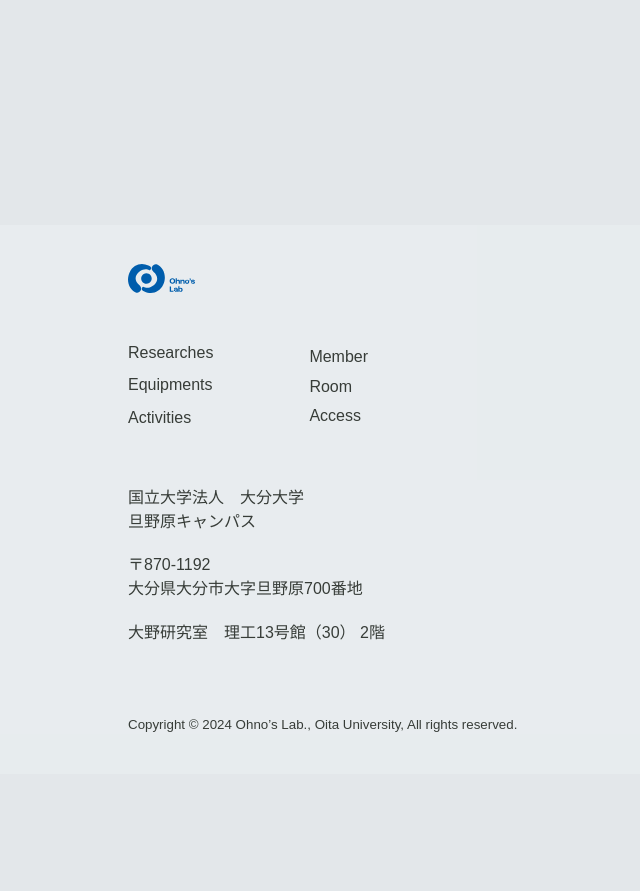
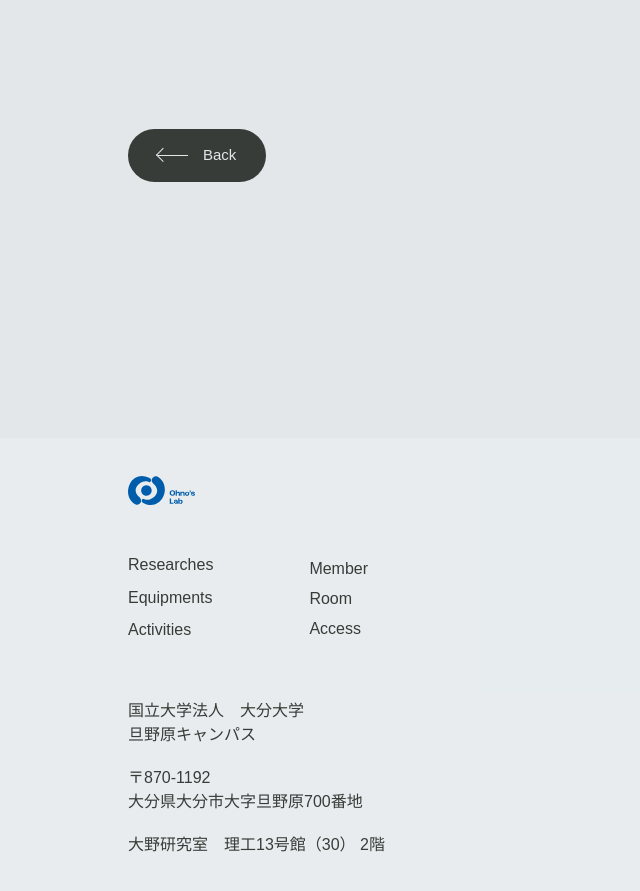
Before and after one commit to svertkatter/ohnolab3, a Nuxt app: page /researches in a window 1280 px wide. Shown: the part 2020-2911 px from the top of the page, without its empty margins (32-672 px from the left). Before the commit the page ends 2794 px from the top, so only its background shows below. Built offline with nearby package versions, Linux system fonts and the light colour scheme; a web font is replaced by a local one.

Commit message:
feat: :sparkles: 戻るボタンを追加

```diff
--- a/assets/css/style.css
+++ b/assets/css/style.css
@@ -270,6 +270,11 @@ img{
     }
 }
 
+.button-back{
+    --section-margin: 10em;
+    margin-top: var(--section-margin);
+}
+
 .buttonLink {
     display: flex;
     padding: 1em 2em;
@@ -299,7 +304,11 @@ img{
     &:hover .arrowRight{
         width: 10em;
         color: var(--main-color);
+    }
 
+    &:hover .arrowLeft{
+        width: 10em;
+        color: var(--main-color);
     }
 
     a{
@@ -334,6 +343,33 @@ img{
         position: absolute;
         top: 50%;
         right: -0.05em;
+        box-sizing: border-box;
+    }
+}
+
+.arrowLeft {
+    display: inline-block;
+    vertical-align: middle;
+    color: var(--base-color);
+    line-height: 1;
+    position: relative;
+    width: 2em;
+    height: 0.1em;
+    background: currentColor;
+    transition: .3s all;
+
+    &::before {
+        content: '';
+        width: 0.65em;
+        height: 0.65em;
+        border: 0.1em solid currentColor;
+        border-left: 0;
+        border-bottom: 0;
+        transform: rotate(-135deg);
+        transform-origin: top left;
+        position: absolute;
+        top: 0.5em;
+        left: 0.3em;
         box-sizing: border-box;
     }
 }
--- /dev/null
+++ b/components/BackButton.vue
@@ -0,0 +1,8 @@
+<template>
+    <div class="moreButton">
+      <NuxtLink to="/" class="buttonLink">
+        <span class="arrowLeft"></span>
+        <p>Back</p>
+      </NuxtLink>
+    </div>
+  </template>
--- a/pages/researches/index.vue
+++ b/pages/researches/index.vue
@@ -42,7 +42,7 @@
             content="トランジスタや回路設計などを用いることなく材料自身がが電気信号の入力頻度 を判断してシナプス応答するデバイス動作の実現に成功しました。また、忘却曲線や記憶のマルチ貯蔵モデルといった心理学モデルの再現にも成功しました。"
             />
 
-
+            <div class="button-back"><BackButton/></div>
 
 
         </div>
```
